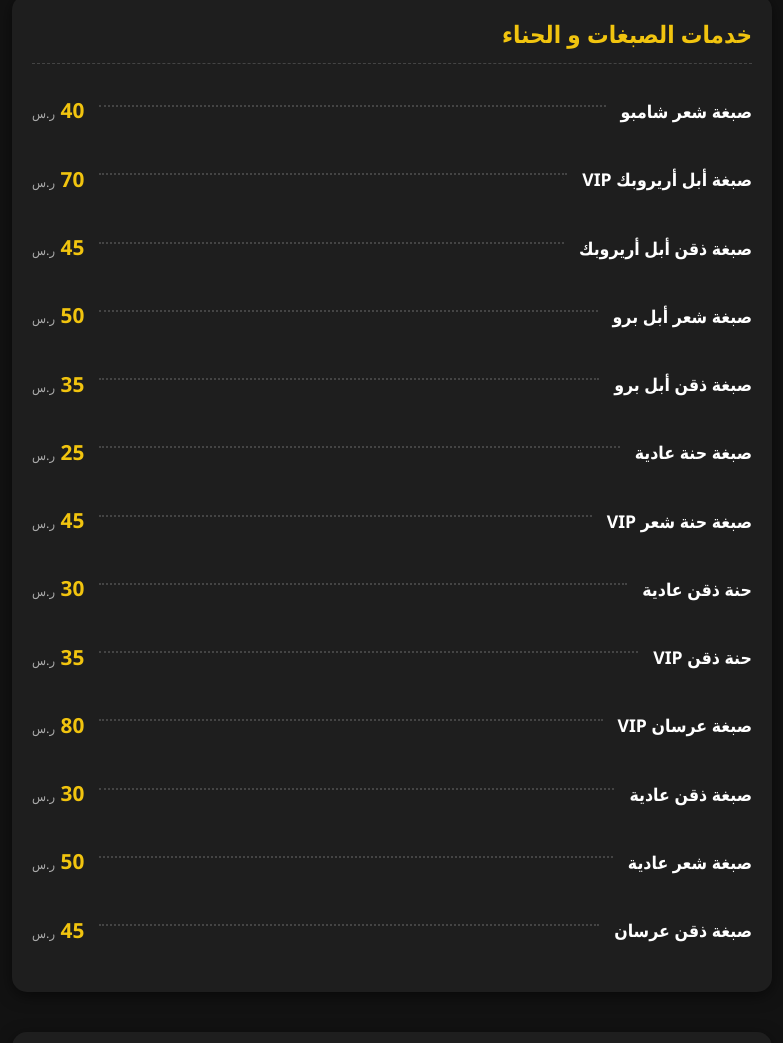
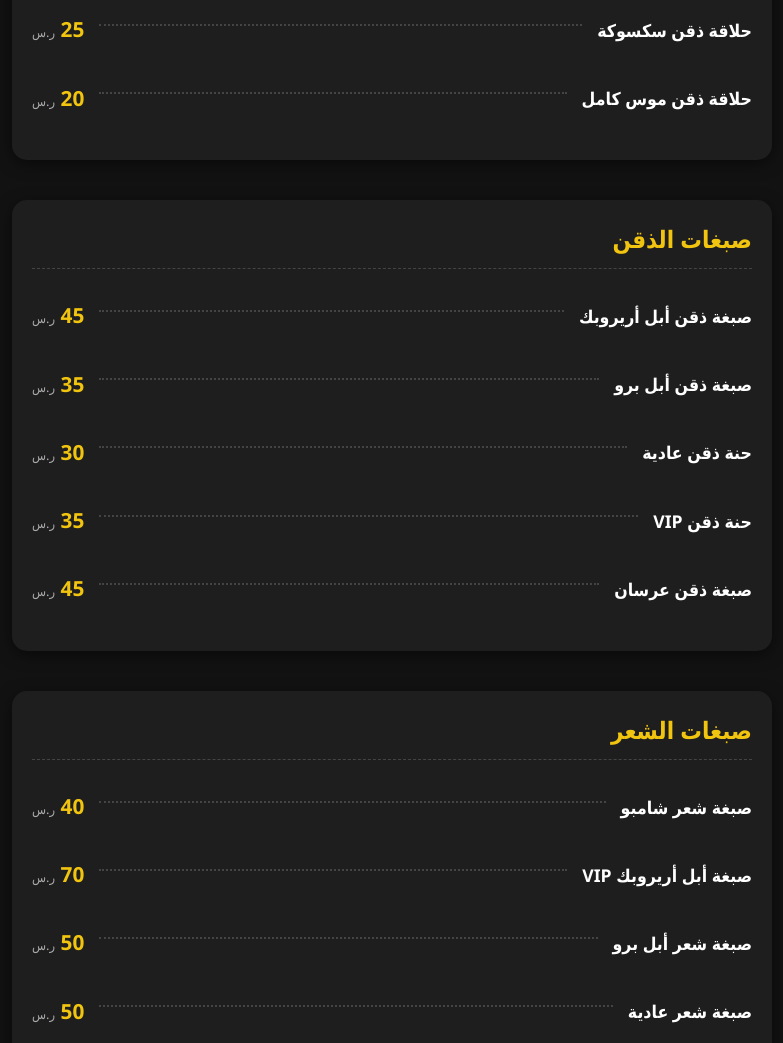
Before and after one commit to A7m721/menu-alfaris, a plain HTML site: page index.html in a window 1280 px wide. Shown: the part 1152-2195 px from the top of the page, without its empty margins (248-1031 px from the left). Drawn offline with Linux system fonts and the light colour scheme.

Commit message:
Update index.html
hj

```diff
--- a/index.html
+++ b/index.html
@@ -258,10 +258,11 @@
                 category: "خدمات الشعر",
                 items:[
                     { name: "حلاقة شعر + ذقن نحته", price: 60 },
+                     { name: "حلاقة شعر + ذقن عاديه", price: 50 },
                     { name: "حلاقة شعر مدرج", price: 30 },
                     { name: "سحب لون الشعر", price: 180 },
-
-
+                    { name: "كيرلي دائم", price: 200 },
+                    { name: "كيرلي عادي", price: 50 },
                     { name: "حلاقة شعر طفل عادية", price: 30 },
                     { name: "استشوار", price: 25 }
                 ]
@@ -278,22 +279,40 @@
                 ]
             },
             {
-                category: "خدمات الصبغات و الحناء",
+                category: "صبغات الذقن",
+                items:[
+
+
+                   { name: "صبغة ذقن أبل أريروبك ", price: 45 },
+
+                   { name: "صبغة ذقن أبل برو", price: 35 },
+
+
+                   { name: "حنة ذقن عادية ", price: 30 },
+                   { name: "حنة ذقن VIP ", price: 35 },
+
+
+
+                    { name: "صبغة ذقن عرسان", price: 45 }
+                ]
+            },
+          {
+                category: "صبغات الشعر",
                 items:[
                     { name: " صبغة شعر شامبو ", price: 40 },
 
                     { name: "صبغة أبل أريروبك VIP", price: 70 },
-                   { name: "صبغة ذقن أبل أريروبك ", price: 45 },
+
                    { name: "صبغة شعر أبل برو", price: 50 },
-                   { name: "صبغة ذقن أبل برو", price: 35 },
+                   { name: " صبغة شعر عادية   ", price: 50 },
                    { name: "صبغة حنة عادية", price: 25 },
                    { name: "صبغة حنة شعر VIP", price: 45 },
-                   { name: "حنة ذقن عادية ", price: 30 },
-                   { name: "حنة ذقن VIP ", price: 35 },
+
+
                    { name: " صبغة عرسان  VIP ", price: 80 },
-                   { name: "صبغة ذقن عادية  ", price: 30 },
-                   { name: " صبغة شعر عادية   ", price: 50 },
-                    { name: "صبغة ذقن عرسان", price: 45 }
+
+
+
                 ]
             },
 
@@ -315,7 +334,7 @@
             {
                 category: "خدمات التنظيف و المعالجات والحمام المغربي ",
                 items:[
-                    { name: "معالج للقشرة", price: 150 },
+                    { name: "معالج للقشرة بالديتوكس", price: 150 },
                     { name: "معالج للشعر", price: 150 },
                     { name: "بروتين للشعر", price: 300 },
                     { name: "حمام مغربي عادي", price: 200 },
```
